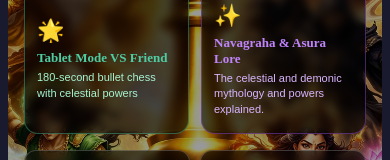
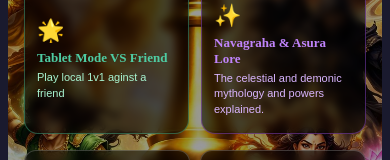
Before and after one commit to pamplemousse808/chessuranga, a React (Create React App) app: page / in a window 390 px wide. Shown: the part 298-458 px from the top of the page. Built offline with nearby package versions, Linux system fonts and the light colour scheme.

Commit message:
mobile view 5

```diff
--- a/src/App.js
+++ b/src/App.js
@@ -1243,7 +1243,7 @@ function App() {
                   <div style={{ backgroundColor: "#1a0a00", border: "2px solid #e8d5a3", borderRadius: "12px", padding: "16px", textAlign: "left" }}>
                     <p style={{ color: "#e8d5a3", fontWeight: "bold", fontSize: "13px", marginBottom: "8px", marginTop: 0 }}>Choose your deck:</p>
                     <div style={{ display: "flex", gap: "6px", marginBottom: "12px", flexWrap: "wrap" }}>
-                      {[{ id: "navagraha", label: "🌟 Navagraha" }, { id: "asura", label: "👹 Asura" }, { id: "mixed", label: "⚖️ Mixed" }].map(({ id, label }) => (
+                      {[{ id: "navagraha", label: "🌟 Navagraha" }, { id: "asura", label: "👹 Asura" }].map(({ id, label }) => (
                         <button key={id} onClick={() => setShukraDeck(id)} style={{ padding: "6px 10px", fontSize: "12px", backgroundColor: shukraDeck === id ? "#e8d5a3" : "transparent", color: shukraDeck === id ? "#1a0a00" : "#e8d5a3", border: "2px solid #e8d5a3", borderRadius: "8px", cursor: "pointer", fontWeight: "bold" }}>{label}</button>
                       ))}
                     </div>
@@ -1271,7 +1271,7 @@ function App() {
             <div style={{ display: "flex", gap: "20px", justifyContent: "center", flexWrap: "wrap", marginBottom: "40px", alignItems: "flex-start" }}>
               <div style={{ textAlign: "center", maxWidth: "200px" }}>
                 <button onClick={() => startGame("pvp")} style={{ padding: "16px 24px", fontSize: "16px", backgroundColor: "#4ecca3", color: "#000", border: "none", borderRadius: "10px", cursor: "pointer", fontWeight: "bold", width: "100%", marginBottom: "8px" }}>🌟 Tablet Mode VS Friend</button>
-                <p style={{ fontSize: "11px", color: "#ddd", lineHeight: "1.4", margin: 0 }}>180-second bullet chess with celestial powers</p>
+                <p style={{ fontSize: "11px", color: "#ddd", lineHeight: "1.4", margin: 0 }}>Play local 1v1 against a friend</p>
               </div>
               <div style={{ textAlign: "center", maxWidth: "200px" }}>
                 <button onClick={() => setShowNavagraha(true)} style={{ padding: "16px 24px", fontSize: "16px", backgroundColor: "#a855f7", color: "#fff", border: "none", borderRadius: "10px", cursor: "pointer", fontWeight: "bold", width: "100%", marginBottom: "8px" }}>🌟 Navagraha & Asura Lore</button>
@@ -1330,12 +1330,15 @@ function App() {
                     <div>
                       <div style={{ fontSize: "11px", color: "#e8d5a3", fontWeight: "bold", marginBottom: "8px" }}>Choose deck:</div>
                       <div style={{ display: "flex", gap: "4px", marginBottom: "8px", flexWrap: "wrap" }}>
-                        {[{ id: "navagraha", label: "🌟" }, { id: "asura", label: "👹" }, { id: "mixed", label: "⚖️" }].map(({ id, label }) => (
+                        {[{ id: "navagraha", label: "🌟" }, { id: "asura", label: "👹" }].map(({ id, label }) => (
                           <button key={id} onClick={() => setShukraDeck(id)} style={{ padding: "4px 8px", fontSize: "14px", backgroundColor: shukraDeck === id ? "#e8d5a3" : "transparent", color: shukraDeck === id ? "#1a0a00" : "#e8d5a3", border: "1px solid #e8d5a3", borderRadius: "6px", cursor: "pointer" }}>{label}</button>
                         ))}
                       </div>
-                      {[{ key: "initiate", label: "🌿 Sadhak" }, { key: "shishya", label: "🌱 Shishya" }, { key: "acharya", label: "📚 Acharya" }, { key: "guru", label: "🔱 Guru" }].map(({ key, label }) => (
-                        <button key={key} onClick={() => startGame("shukracharya", key, shukraDeck)} style={{ display: "block", width: "100%", padding: "6px 8px", fontSize: "12px", backgroundColor: "#e8d5a3", color: "#1a0a00", border: "none", borderRadius: "6px", cursor: "pointer", fontWeight: "bold", marginBottom: "4px" }}>{label}</button>
+                      {[{ key: "initiate", label: "🌿 Sadhak", sub: "~800 ELO" }, { key: "shishya", label: "🌱 Shishya", sub: "~1200 ELO" }, { key: "acharya", label: "📚 Acharya", sub: "~1500 ELO" }, { key: "guru", label: "🔱 Guru", sub: "~2000 ELO" }].map(({ key, label, sub }) => (
+                        <div key={key} style={{ marginBottom: "4px" }}>
+                          <button onClick={() => startGame("shukracharya", key, shukraDeck)} style={{ display: "block", width: "100%", padding: "6px 8px", fontSize: "12px", backgroundColor: "#e8d5a3", color: "#1a0a00", border: "none", borderRadius: "6px", cursor: "pointer", fontWeight: "bold" }}>{label}</button>
+                          <div style={{ fontSize: "10px", color: "#ccc", marginTop: "1px" }}>{sub}</div>
+                        </div>
                       ))}
                       <button onClick={() => setShowShukraSelect(false)} style={{ fontSize: "10px", background: "none", border: "none", color: "#aaa", cursor: "pointer", textDecoration: "underline", marginTop: "4px" }}>← back</button>
                     </div>
@@ -1353,7 +1356,7 @@ function App() {
                 <button onClick={() => startGame("pvp")} style={{ background: "rgba(0,0,0,0.55)", border: "1px solid rgba(78,204,163,0.4)", borderRadius: "14px", padding: "16px 12px", cursor: "pointer", textAlign: "left", backdropFilter: "blur(4px)" }}>
                   <div style={{ fontSize: "22px", marginBottom: "6px" }}>🌟</div>
                   <div style={{ fontFamily: "'Cinzel', serif", fontSize: "13px", fontWeight: "bold", color: "#4ecca3", marginBottom: "4px" }}>Tablet Mode VS Friend</div>
-                  <div style={{ fontSize: "11px", color: "#a7f3d0", lineHeight: "1.4" }}>180-second bullet chess with celestial powers</div>
+                  <div style={{ fontSize: "11px", color: "#a7f3d0", lineHeight: "1.4" }}>Play local 1v1 aginst a friend</div>
                 </button>
 
                 {/* Navagraha Lore */}
```
